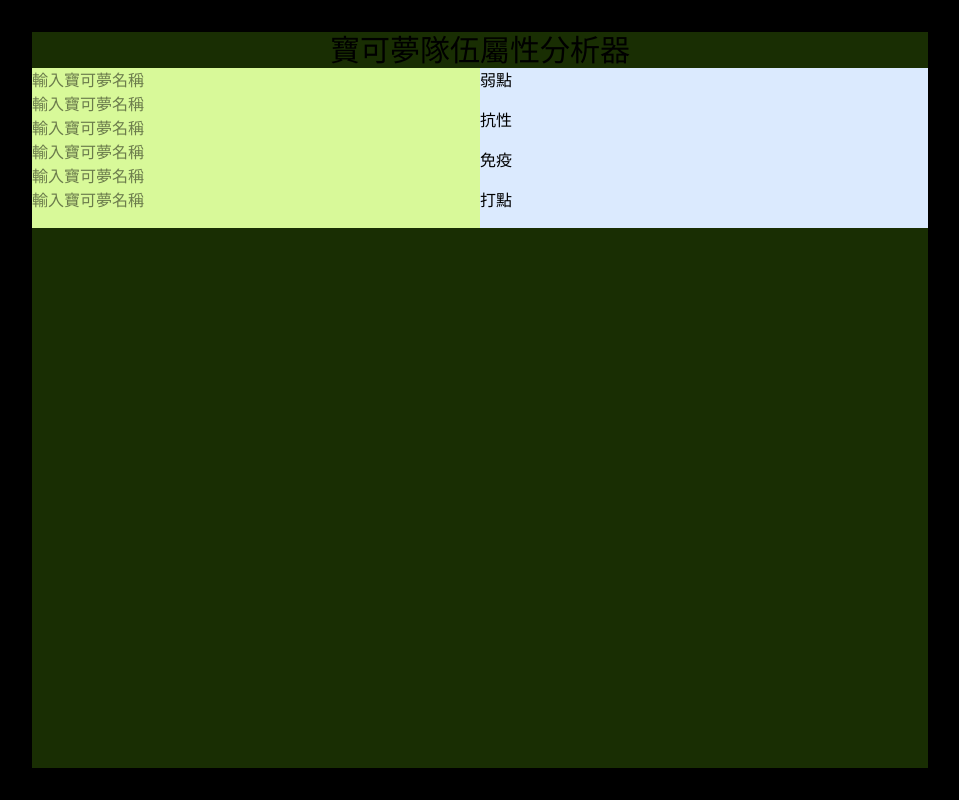
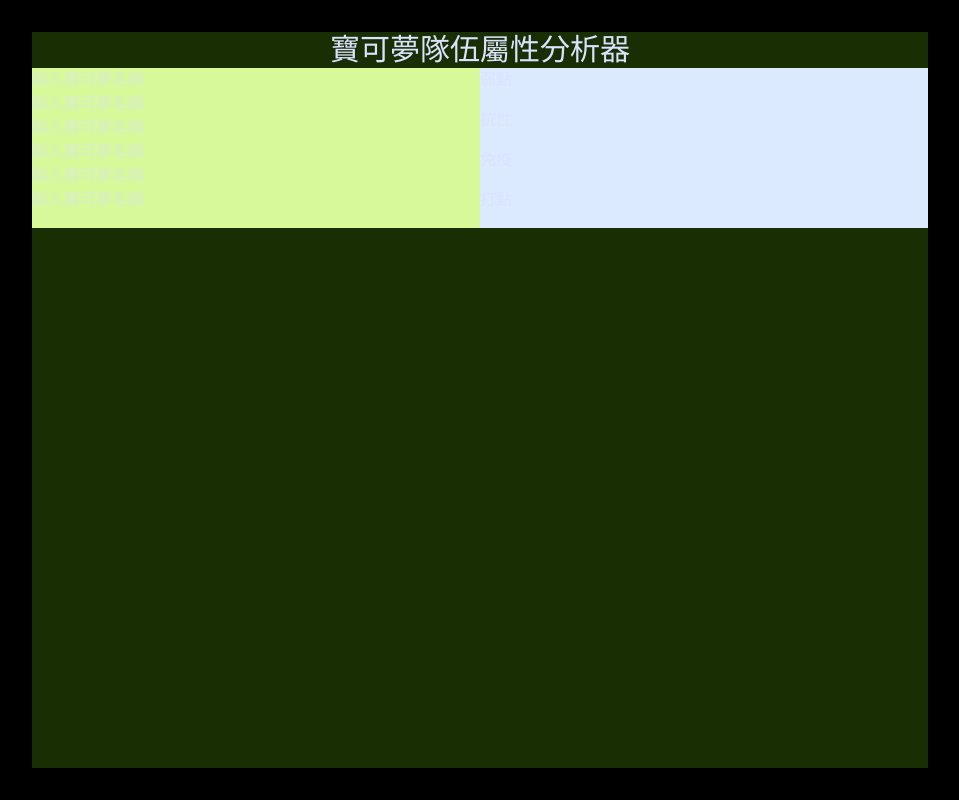
Before and after one commit to parukia35-afk/pokemon-team_type-analyzer, a React (Vite) app: page / in a window 1280 px wide. Shown: the whole page, without its empty margins (160-1119 px from the left). Built offline with nearby package versions, Linux system fonts and the light colour scheme.

Commit message:
style: 設定 Tailwind 主題、字體與全域樣式

```diff
--- a/index.html
+++ b/index.html
@@ -5,6 +5,7 @@
     <link rel="icon" type="image/svg+xml" href="/favicon.svg" />
     <meta name="viewport" content="width=device-width, initial-scale=1.0" />
     <title>pokemon-team_type-analyzer</title>
+    <link href="https://fonts.googleapis.com/css2?family=Material+Symbols+Outlined:wght,FILL@100..700,0..1&display=swap" rel="stylesheet"/>
   </head>
   <body>
     <div id="root"></div>
--- a/src/index.css
+++ b/src/index.css
@@ -1 +1,63 @@
 @import "tailwindcss";
+
+@theme {
+  /* 字體 */
+  --font-sans: "Geist", sans-serif;
+  --font-mono: "JetBrains Mono", monospace;
+
+  /* 顏色 */
+  --color-bg: #0b1326;
+  --color-surface: #131b2e;
+  --color-surface-high: #1c2540;
+  --color-surface-bright: #252d42;
+  --color-border: rgba(255, 255, 255, 0.08);
+  --color-border-hover: rgba(255, 255, 255, 0.15);
+  --color-text-primary: #dae2fd;
+  --color-text-muted: #8892b0;
+  --color-accent: #4edea3;
+
+  /* 18種屬性顏色 */
+  --color-type-normal: #A8A77A;
+  --color-type-fire: #EE8130;
+  --color-type-water: #6390F0;
+  --color-type-electric: #F7D02C;
+  --color-type-grass: #7AC74C;
+  --color-type-ice: #96D9D6;
+  --color-type-fighting: #C22E28;
+  --color-type-poison: #A33EA1;
+  --color-type-ground: #E2BF65;
+  --color-type-flying: #A98FF3;
+  --color-type-psychic: #F95587;
+  --color-type-bug: #A6B91A;
+  --color-type-rock: #B6A136;
+  --color-type-ghost: #735797;
+  --color-type-dragon: #6F35FC;
+  --color-type-dark: #705746;
+  --color-type-steel: #B7B7CE;
+  --color-type-fairy: #D685AD;
+}
+
+/* 全域基礎樣式 */
+body {
+  background-color: var(--color-bg);
+  color: var(--color-text-primary);
+  font-family: var(--font-sans);
+}
+
+@keyframes pulse-glow {
+  0%, 100% { box-shadow: 0 0 6px rgba(78, 222, 163, 0.3); }
+  50% { box-shadow: 0 0 14px rgba(78, 222, 163, 0.6); }
+}
+
+.btn-export {
+  animation: pulse-glow 2s ease-in-out infinite;
+}
+
+.nav-link {
+  transition: opacity 0.2s, background 0.2s;
+}
+
+.nav-link:hover {
+  opacity: 0.8;
+  background: rgba(255, 255, 255, 0.05);
+}
```
